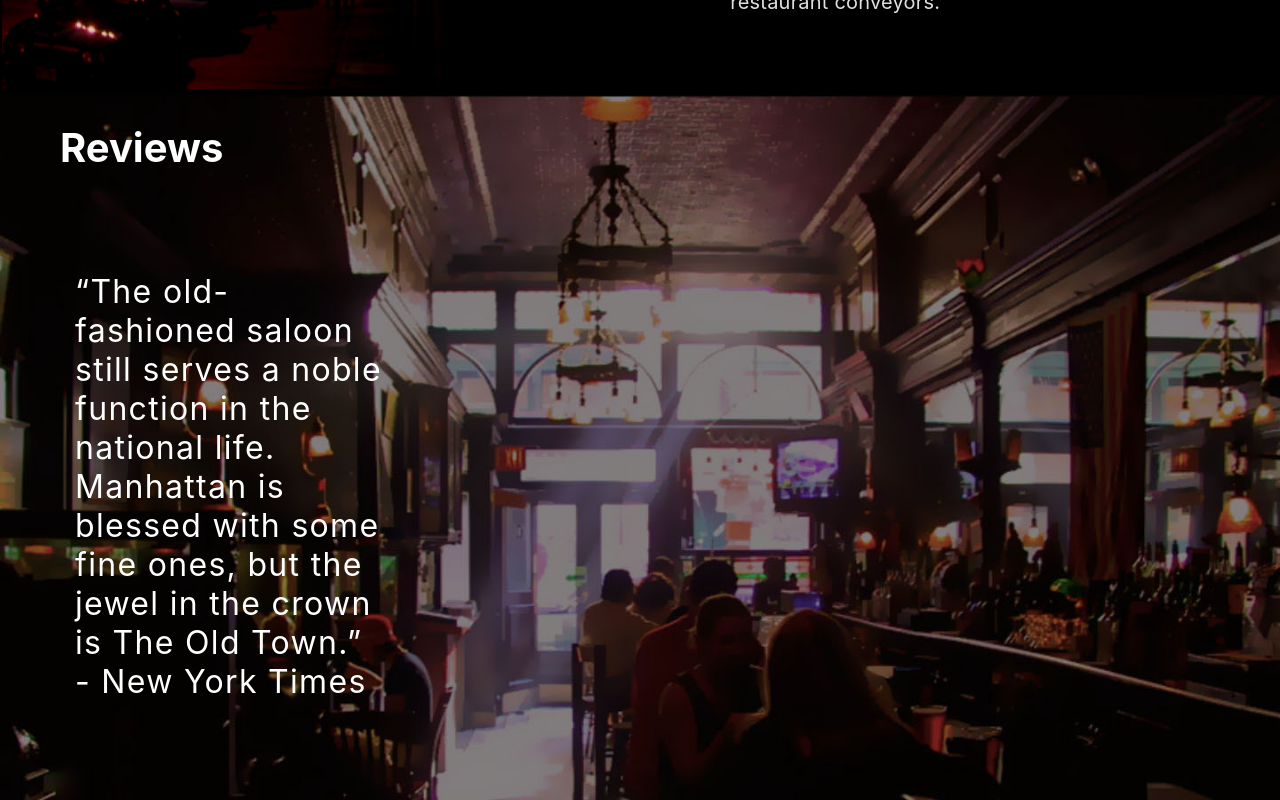
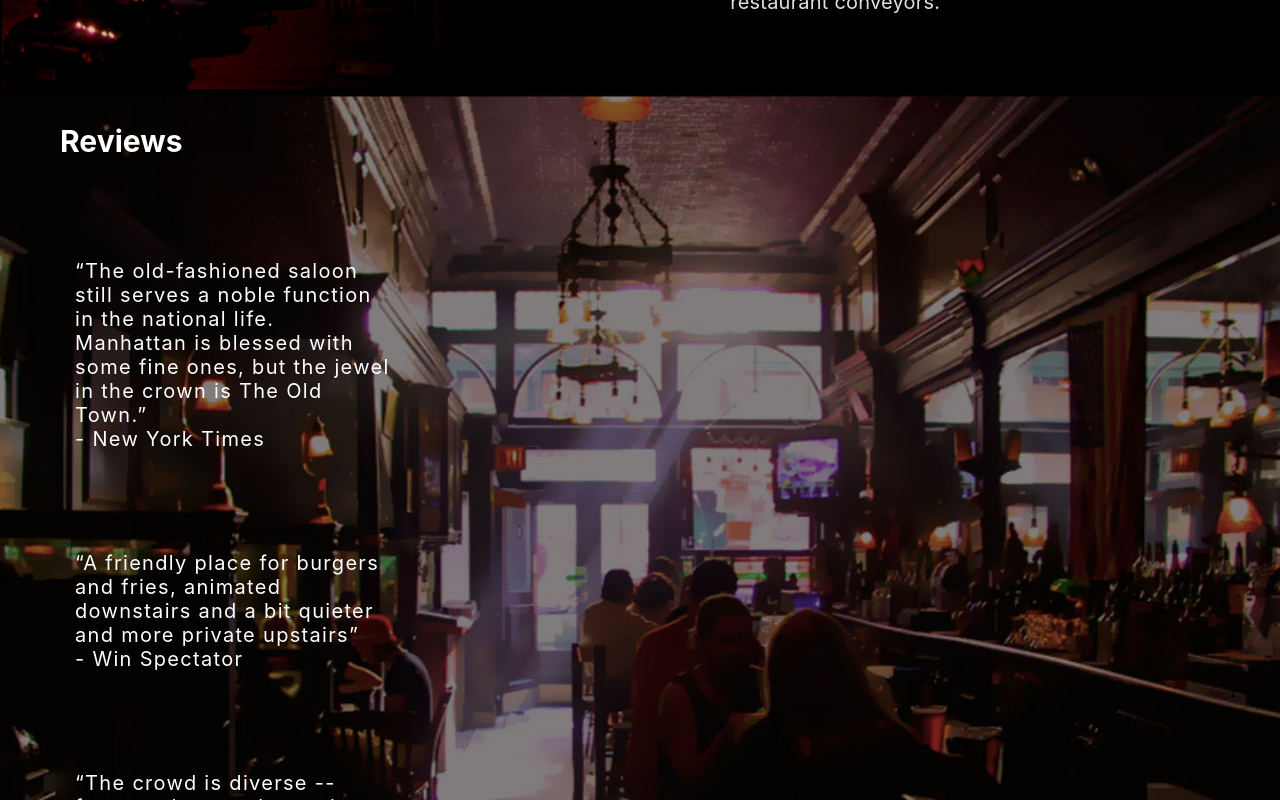
Before and after one commit to fkaltman/Old-Town-Bar, a React (Create React App) app: page / in a window 1280 px wide. Shown: the part 1720-2520 px from the top of the page. Built offline with nearby package versions, Linux system fonts and the light colour scheme.

Commit message:
styling reviews

```diff
--- a/src/App.css
+++ b/src/App.css
@@ -242,13 +242,13 @@ body {
 }
 .reviewstext > p {
   font-family: SFProText;
-  font-size: 1.6em;
+  font-size: 1em;
   margin: 100px 45px;
   letter-spacing: 1.31px;
 }
 .reviewstext > h4 {
   font-family: SFProText;
-  font-size: 2em;
+  font-size: 1.5em;
   margin: 0 30px;
 }
 
```
